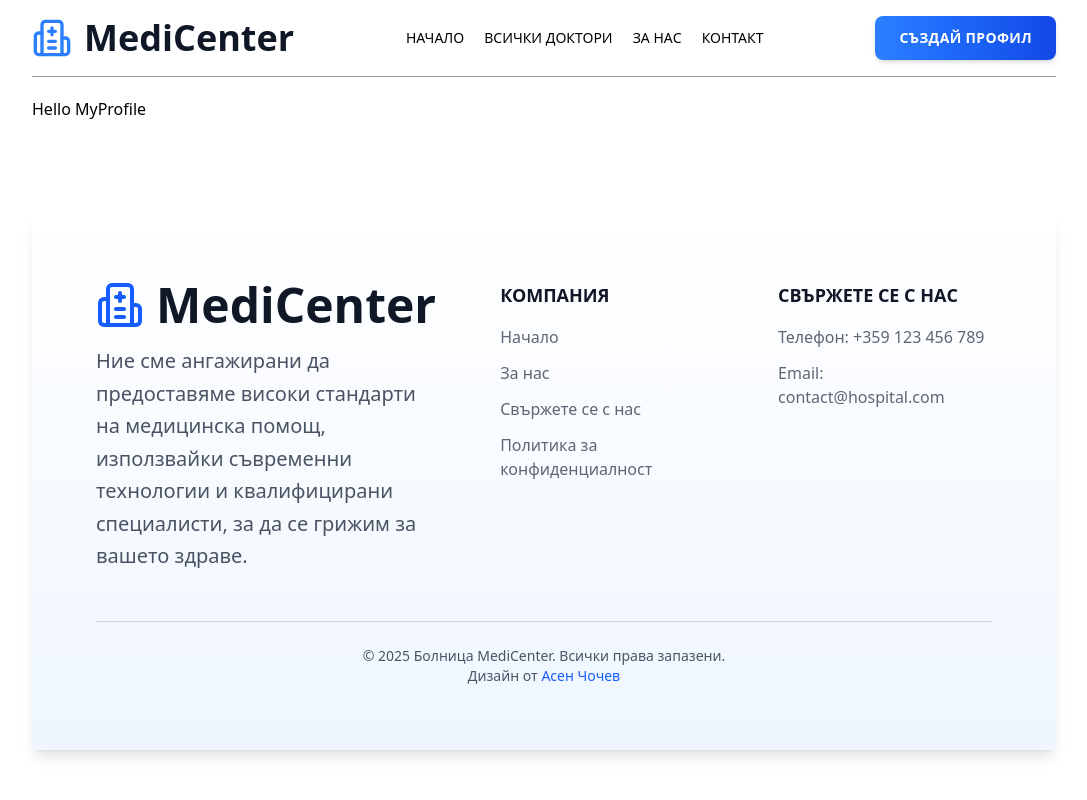
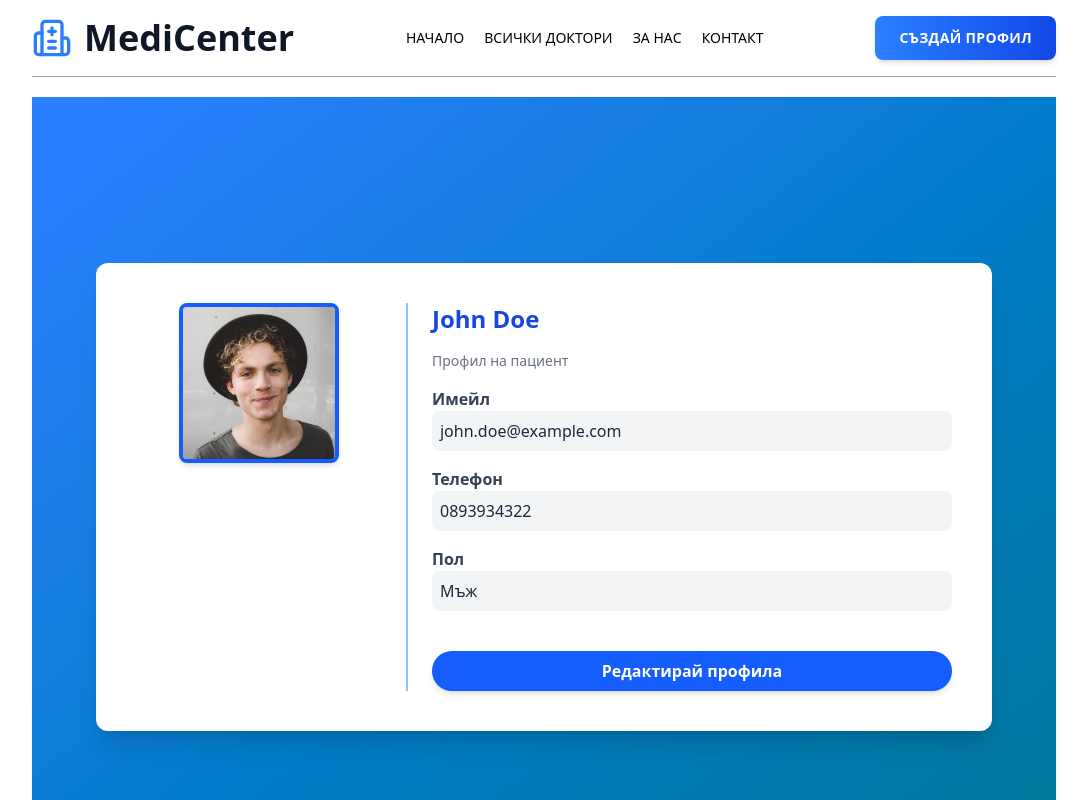
Before and after one commit to asenchochev/my-react-app, a React (Vite) app in the folder frontend/: page /my-profile in a window 1280 px wide. Shown: the top 800 px of the page, without its empty margins (96-1183 px from the left). Built offline with nearby package versions, Linux system fonts and the light colour scheme.

Commit message:
Created MyProfile functionality and styling

```diff
--- a/frontend/src/pages/MyProfile.jsx
+++ b/frontend/src/pages/MyProfile.jsx
@@ -1,11 +1,128 @@
-import React from 'react'
+import { motion } from 'framer-motion';
+import React, { useState } from 'react';
+import { assets } from '../assets/assets';
 
 const MyProfile = () => {
+  const [userData, setUserData] = useState({
+    name: 'John Doe',
+    email: 'john.doe@example.com',
+    image: assets.profile_pic,
+    phone: '0893934322',
+    gender: 'Male',
+  });
+
+  const [isEdit, setIsEdit] = useState(false);
+
+  const handleChange = (e) => {
+    setUserData({ ...userData, [e.target.name]: e.target.value });
+  };
+
+  const handleImageChange = (e) => {
+    const file = e.target.files[0];
+    if (file) {
+      const reader = new FileReader();
+      reader.onloadend = () => {
+        setUserData({ ...userData, image: reader.result });
+      };
+      reader.readAsDataURL(file);
+    }
+  };
+
   return (
-    <div>
-      <h1>Hello MyProfile</h1>
+    <div className="flex justify-center items-center min-h-screen bg-gradient-to-br from-blue-500 to-cyan-700 p-6">
+      <motion.div
+        initial={{ opacity: 0, scale: 0.9 }}
+        animate={{ opacity: 1, scale: 1 }}
+        transition={{ duration: 0.5 }}
+        className="bg-white p-10 rounded-xl shadow-xl max-w-4xl w-full flex"
+      >
+        {/* Left Side - Profile Image */}
+        <div className="w-1/3 flex flex-col items-center border-r-2 border-blue-300 pr-6">
+          <div className="relative w-40 h-40">
+            <img
+              src={userData.image}
+              alt="Patient Profile"
+              className="w-full h-full rounded-lg border-4 border-blue-600 shadow-md object-cover"
+            />
+            {isEdit && (
+              <div className="mt-3 w-full text-center">
+                <label htmlFor="file-input" className="inline-block w-full bg-blue-600 text-white py-2 rounded-lg cursor-pointer hover:bg-blue-700 transition duration-300">
+                  Избери нова снимка
+                </label>
+                <input
+                  type="file"
+                  id="file-input"
+                  accept="image/*"
+                  onChange={handleImageChange}
+                  className="hidden"
+                />
+              </div>
+            )}
+          </div>
+        </div>
+
+        {/* Right Side - Profile Info */}
+        <div className="w-2/3 pl-6 space-y-4">
+          <h1 className="text-2xl font-bold text-blue-700">{userData.name}</h1>
+          <p className="text-gray-500 text-sm">Профил на пациент</p>
+
+          {['email', 'phone'].map((field) => (
+            <motion.div
+              key={field}
+              initial={{ opacity: 0, x: -20 }}
+              animate={{ opacity: 1, x: 0 }}
+              transition={{ duration: 0.5, delay: 0.1 * (Object.keys(userData).indexOf(field) + 1) }}
+            >
+              <label className="block text-gray-700 font-semibold">{field === 'email' ? 'Имейл' : 'Телефон'}</label>
+              {isEdit ? (
+                <input
+                  type="text"
+                  name={field}
+                  value={userData[field]}
+                  onChange={handleChange}
+                  className="w-full p-2 border rounded-lg text-gray-800 focus:outline-none focus:ring-2 focus:ring-blue-500"
+                />
+              ) : (
+                <p className="text-gray-800 bg-gray-100 p-2 rounded-lg">{userData[field]}</p>
+              )}
+            </motion.div>
+          ))}
+
+          {/* Gender Selection */}
+          <motion.div
+            initial={{ opacity: 0, x: -20 }}
+            animate={{ opacity: 1, x: 0 }}
+            transition={{ duration: 0.5, delay: 0.6 }}
+          >
+            <label className="block text-gray-700 font-semibold">Пол</label>
+            {isEdit ? (
+              <select
+                name="gender"
+                value={userData.gender}
+                onChange={handleChange}
+                className="w-full p-2 border rounded-lg text-gray-800 focus:outline-none focus:ring-2 focus:ring-blue-500"
+              >
+                <option value="Male">Мъж</option>
+                <option value="Female">Жена</option>
+                <option value="Other">Друг</option>
+              </select>
+            ) : (
+              <p className="text-gray-800 bg-gray-100 p-2 rounded-lg">{userData.gender === 'Male' ? 'Мъж' : userData.gender === 'Female' ? 'Жена' : 'Друг'}</p>
+            )}
+          </motion.div>
+
+          <motion.button
+            whileHover={{ scale: 1.05 }}
+            whileTap={{ scale: 0.95 }}
+            onClick={() => setIsEdit(!isEdit)}
+            className="mt-6 px-6 py-2 bg-blue-600 text-white font-semibold rounded-full shadow-md hover:bg-blue-700 transition duration-300 w-full"
+          >
+            {isEdit ? 'Запази промените' : 'Редактирай профила'}
+          </motion.button>
+        </div>
+      </motion.div>
     </div>
-  )
-}
+  );
+};
 
-export default MyProfile
+export default MyProfile;
```
